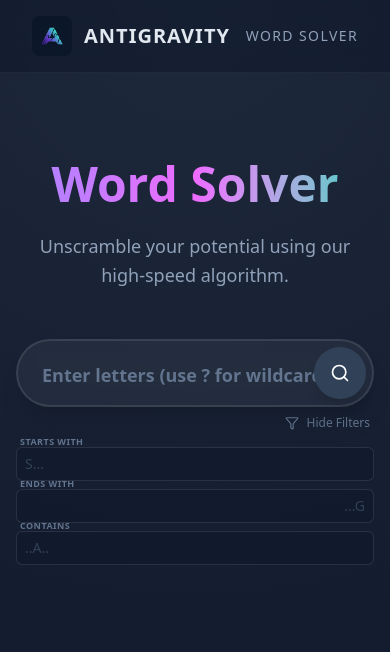
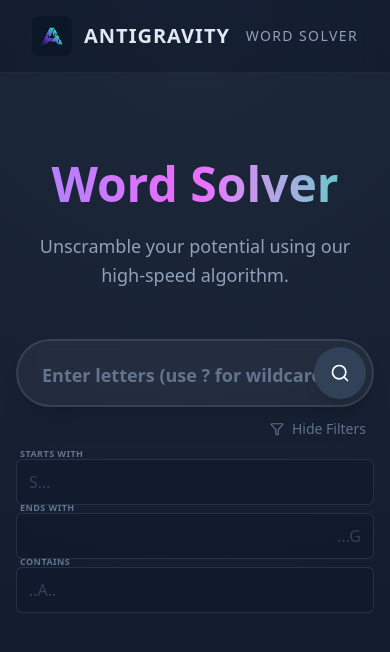
Before and after one commit to james-honaker/word-solver, a Next.js app: page / in a window 390 px wide. Both pictures are taken after a click on the button "Advanced Filters". Shown: the top 652 px of the page. Built offline with nearby package versions, Linux system fonts and the light colour scheme.

Commit message:
fix(a11y): optimize font sizes and tap targets for mobile

```diff
--- a/app/components/FilterControls.tsx
+++ b/app/components/FilterControls.tsx
@@ -33,7 +33,7 @@ export default function FilterControls({ filters, setFilters }: FilterControlsPr
         <div className="w-full max-w-lg mx-auto mb-2 text-right">
             <button
                 onClick={() => setIsOpen(!isOpen)}
-                className="inline-flex items-center gap-2 text-xs font-medium text-slate-500 hover:text-violet-400 transition-colors py-2 px-1"
+                className="inline-flex items-center gap-2 text-sm font-medium text-slate-500 hover:text-violet-400 transition-colors py-3 px-2 min-h-[44px]"
             >
                 <Filter size={14} />
                 <span>{isOpen ? 'Hide Filters' : 'Advanced Filters'}</span>
@@ -97,7 +97,7 @@ function CompactInput({ label, value, onChange, placeholder, reverse }: { label:
                 value={value}
                 onChange={(e) => onChange(e.target.value)}
                 placeholder={placeholder}
-                className={`w-full bg-slate-900/50 border border-white/10 rounded-md py-1.5 pl-2 pr-2 text-sm text-white placeholder-slate-700 focus:outline-none focus:ring-1 focus:ring-violet-500/50 transition-all uppercase ${reverse ? 'text-right' : ''}`}
+                className={`w-full bg-slate-900/50 border border-white/10 rounded-md py-2.5 sm:py-1.5 pl-3 pr-3 text-base sm:text-sm text-white placeholder-slate-700 focus:outline-none focus:ring-1 focus:ring-violet-500/50 transition-all uppercase ${reverse ? 'text-right' : ''}`}
             />
             <span className="absolute -top-3 left-1 text-[9px] font-bold text-slate-500 uppercase tracking-wider group-focus-within:text-violet-400 transition-colors">
                 {label}
--- a/app/components/ResultCard.tsx
+++ b/app/components/ResultCard.tsx
@@ -34,7 +34,7 @@ export default function ResultCard({ length, words, index, thresholdGood, thresh
                         className="bg-slate-800/50 hover:bg-violet-600/20 text-slate-200 hover:text-white px-3 py-1.5 rounded-lg border border-white/5 text-lg font-medium tracking-wide transition-all cursor-pointer select-none flex items-baseline gap-0.5 group relative pr-5"
                     >
                         {item.word}
-                        <span className={`text-[9px] font-bold absolute bottom-1 right-1.5 ${item.score >= thresholdGreat ? 'text-[var(--score-great)]' :
+                        <span className={`text-[10px] font-bold absolute bottom-1 right-1.5 ${item.score >= thresholdGreat ? 'text-[var(--score-great)]' :
                             item.score >= thresholdGood ? 'text-[var(--score-good)]' :
                                 'text-[var(--score-avg)] group-hover:text-violet-300'
                             }`}>
```
